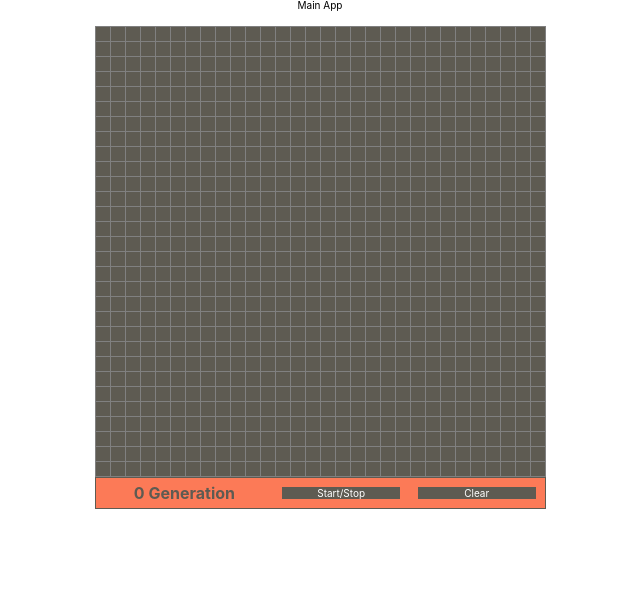
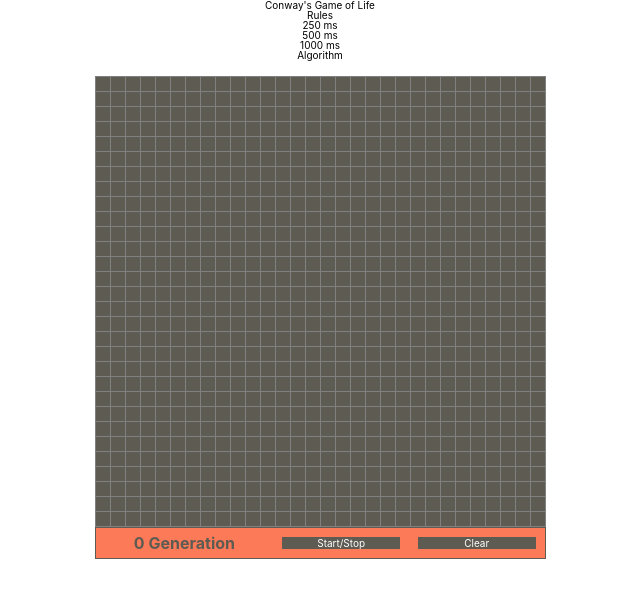
Before and after one commit to bloominstituteoftechnology/CS-Build-Week-1, a React (Create React App) app in the folder client/: page / in a window 1280 px wide. Shown: the top 598 px of the page, without its empty margins (320-960 px from the left). Built offline with nearby package versions, Linux system fonts and the light colour scheme; the HTML template or start-up script is replaced by a standard one.

Commit message:
Added variable speed option

```diff
--- a/client/src/App.js
+++ b/client/src/App.js
@@ -9,21 +9,31 @@ class App extends Component {
     this.state = {
       running: false,
       clear: false,
-      gens: 0
+      gens: 0,
+      speed: 500
     }
   }
 
   toggleRun = () => {this.setState({ running: !this.state.running })};
   handleClear = () => {this.setState({ clear: !this.state.clear, gens: 0 })};
   handleGen = () => {this.setState({ gens: this.state.gens+1 })}
+  handleSpeed = (ms) => {this.setState({ speed: ms })}
 
   render() {
     return (
       <div className="App">
-        Main App
+        <div className='header'>
+          <h1 className='title'>Conway's Game of Life</h1>
+          <div className='icon' onClick={'Rules'}>Rules</div>
+          <div className='button' onClick={() => this.handleSpeed(250)}>250 ms</div>
+          <div className='button' onClick={() => this.handleSpeed(500)}>500 ms</div>
+          <div className='button' onClick={() => this.handleSpeed(1000)}>1000 ms</div>
+          <div className='icon' onClick={'Algorithm'}>Algorithm</div>
+        </div>
         <Board
           clear={this.state.clear}
           running={this.state.running}
+          speed={this.state.speed}
           handleClear={this.handleClear}
           handleGen={this.handleGen}
         />
```
